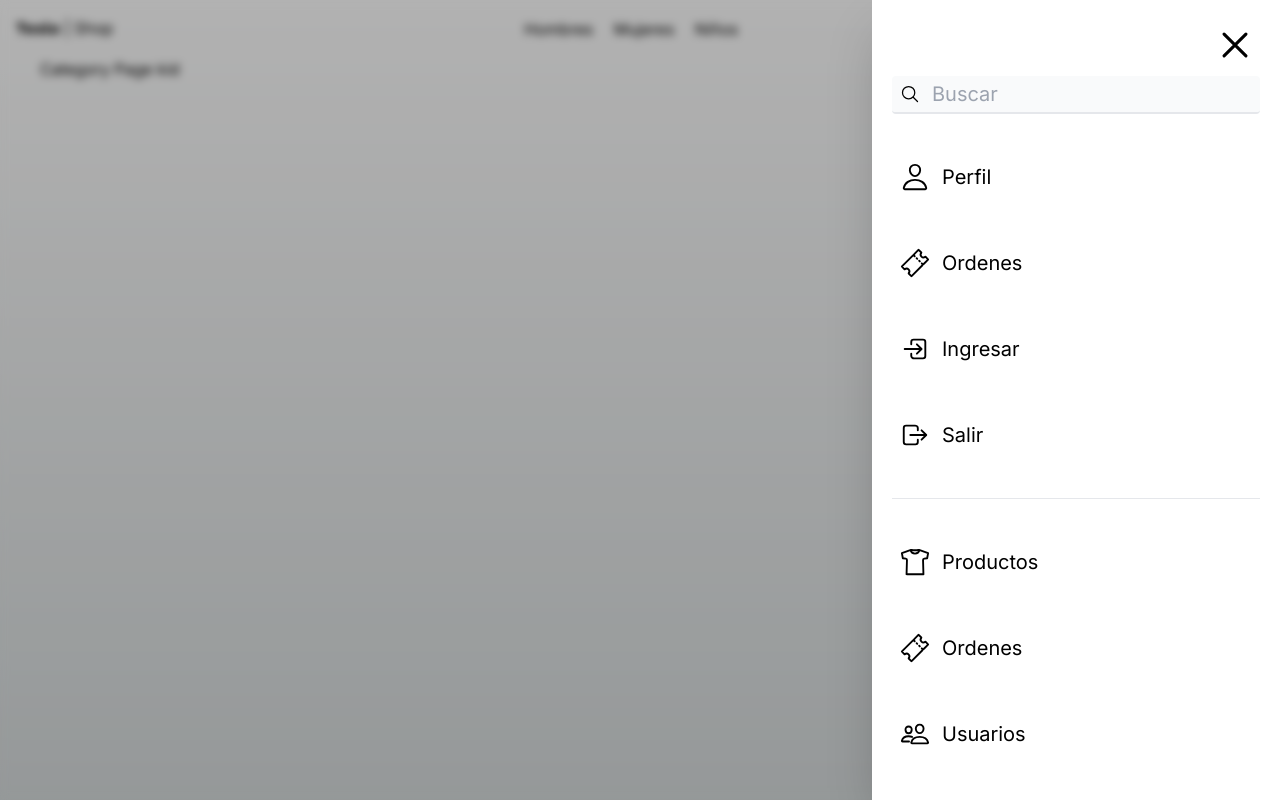
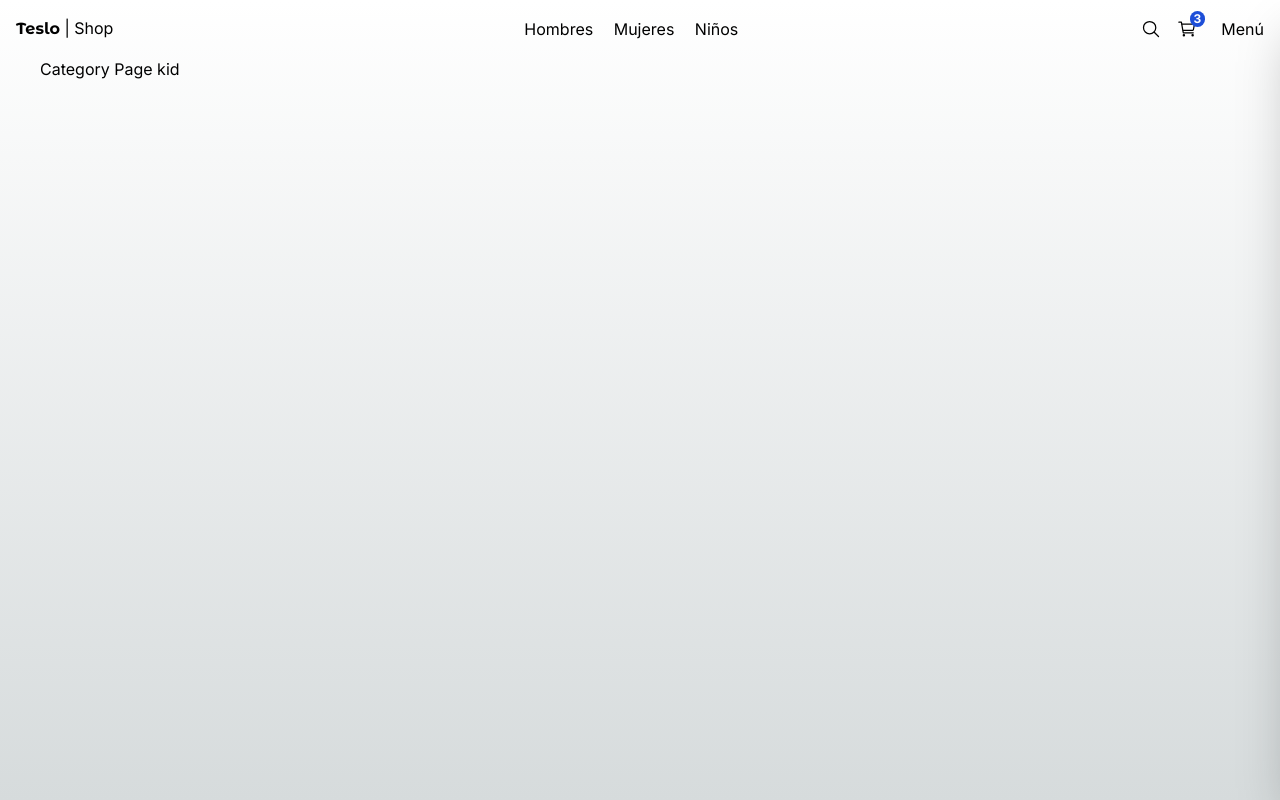
Before and after one commit to leandro666m/teslo-shop, a Next.js app: page /category/kid in a window 1280 px wide. Built offline with nearby package versions, Linux system fonts and the light colour scheme.

Commit message:
zustand y comportamiento de la sidebar

```diff
--- a/package.json
+++ b/package.json
@@ -9,10 +9,12 @@
     "lint": "next lint"
   },
   "dependencies": {
+    "clsx": "^2.1.1",
     "next": "14.2.3",
     "react": "^18",
     "react-dom": "^18",
-    "react-icons": "^5.2.1"
+    "react-icons": "^5.2.1",
+    "zustand": "^4.5.4"
   },
   "devDependencies": {
     "@types/node": "^20",
--- a/src/components/ui/sidebar/Sidebar.tsx
+++ b/src/components/ui/sidebar/Sidebar.tsx
@@ -1,25 +1,45 @@
 'use client';
 
 import Link from 'next/link';
-import React from 'react'
 import { IoCloseOutline, IoLogInOutline, IoLogOutOutline, IoPeopleOutline, IoPersonOutline, IoSearchOutline, IoShirtOutline, IoTicketOutline } from 'react-icons/io5'
+import { useUIStore } from '@/store';
+import clsx from 'clsx';
+
+
+
 
 export const Sidebar = () => {
 
+const isSideMenuOpen = useUIStore( state => state.isSideMenuOpen );
+const closeMenu = useUIStore( state => state.closeSideMenu );
 
 
     return (
         <>
-            {/* Background black */}
-            <div className='fixed top-0 left-0 w-screen h-screen z-10 bg-black opacity-30' />
-            {/* Blur */}
-            <div className='fade-in fixed top-0 left-0 w-screen h-screen z-10 backdrop-filter backdrop-blur-sm' />
+                {/* Background black */ }
+            {
+                isSideMenuOpen && (
+                    < div className='fixed top-0 left-0 w-screen h-screen z-10 bg-black opacity-30' />
+                )
+            }
+
+                {/* Blur */}
+            {
+                isSideMenuOpen && (
+                    <div onClick={ closeMenu } className='fade-in fixed top-0 left-0 w-screen h-screen z-10 backdrop-filter backdrop-blur-sm' />
+                    // <button onClick={ closeMenu } onKeyDown={ closeMenu } className='fade-in fixed top-0 left-0 w-screen h-screen z-10 backdrop-filter backdrop-blur-sm' />
+                )
+            }
 
 
-            {/* Sidemeni */}
-            <nav className='fixed p-5 right-0 top-0 w-[500]px h-screen bg-white z-20 shadow-2xl transform transition-all duration-300'>
+            {/* Sidemenu */}
+            <nav className={ clsx( 'fixed p-5 right-0 top-0 w-[500]px h-screen bg-white z-20 shadow-2xl transform transition-all duration-300' ,
+                    { 'translate-x-full': !isSideMenuOpen },
+                )
+            }>
+                {/* Close Button */}
                 <IoCloseOutline size={50} className='absolute top-5 right-5 cursor-pointer'
-                    onClick={() => console.log('click')} />
+                    onClick={() => closeMenu() } />
 
                 {/* Input busqueda */}
                 <div className='relative mt-14'>
--- a/src/components/ui/top-menu/TopMenu.tsx
+++ b/src/components/ui/top-menu/TopMenu.tsx
@@ -1,11 +1,16 @@
+'use client';
+
 import Link from 'next/link'
 
 import { titleFont } from '@/config/font'
-import { IoCartOutline, IoSearchCircleOutline } from 'react-icons/io5'
+import { IoCartOutline, IoSearchCircleOutline, IoSearchOutline } from 'react-icons/io5'
+import { useUIStore } from '@/store'
 
 
 
 export const TopMenu = () => {
+
+  const openSideMenu = useUIStore( state => state.openSideMenu );
 
 
   return (
@@ -30,7 +35,7 @@ export const TopMenu = () => {
       <div className='flex items-center'>
 
         <Link href='/search' className='mx-2'>
-          <IoSearchCircleOutline className='w-5 h-5' />
+          <IoSearchOutline className='w-5 h-5' />
         </Link>
 
         <Link href='/cart' className='mx-2'>
@@ -42,7 +47,7 @@ export const TopMenu = () => {
           </div>
         </Link>
 
-        <button className='m-2 p-2 rounded-md transition-all hover:bg-gray-100'>
+        <button onClick={ openSideMenu } className='m-2 p-2 rounded-md transition-all hover:bg-gray-100'>
           Menú
         </button>
 
--- /dev/null
+++ b/src/store/index.ts
@@ -0,0 +1,3 @@
+
+
+export * from './ui/ui-store';
--- /dev/null
+++ b/src/store/ui/ui-store.ts
@@ -0,0 +1,19 @@
+import { create } from 'zustand';
+
+interface State {
+    isSideMenuOpen: boolean;
+
+    openSideMenu: () => void;
+    closeSideMenu: () => void;
+}
+
+export const useUIStore = create<State>()(
+    (set) => (
+        {
+            isSideMenuOpen: false,
+
+            openSideMenu: () => set({ isSideMenuOpen: true }),
+            closeSideMenu: () => set({ isSideMenuOpen: false }),
+        }
+    )
+);
```
Also changed, not shown: 2 other files (tests, documents, lock files or other folders).
